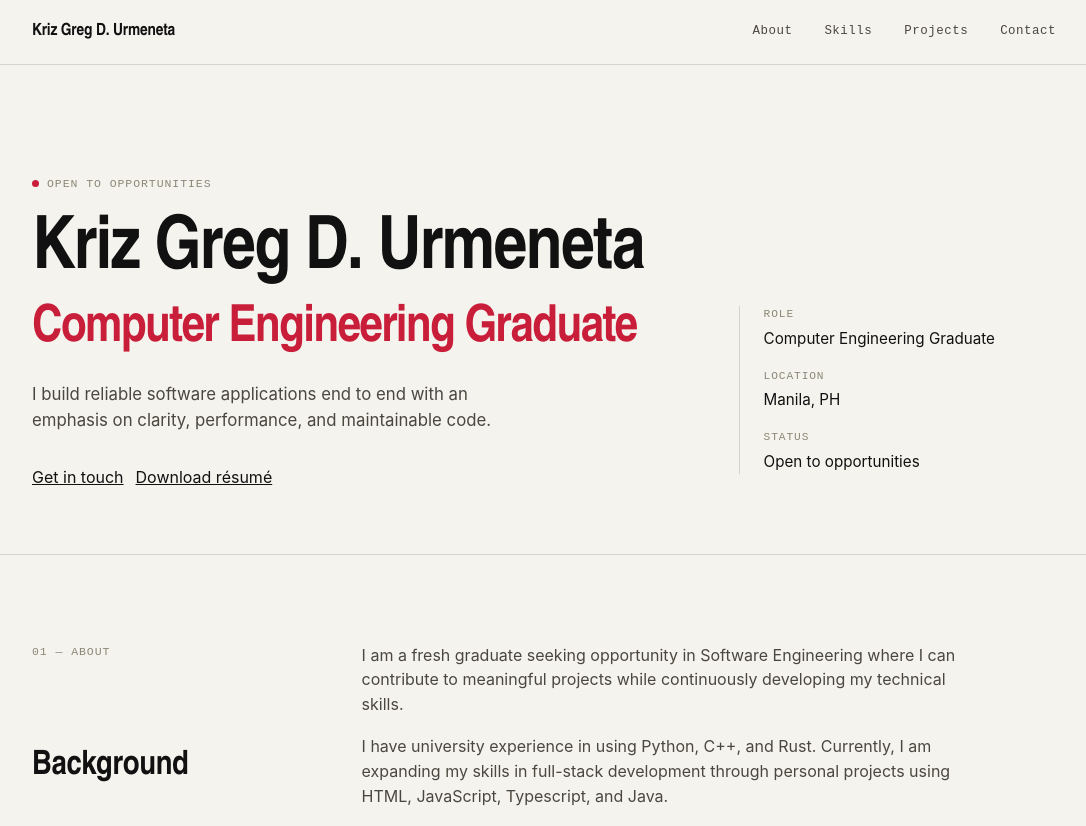
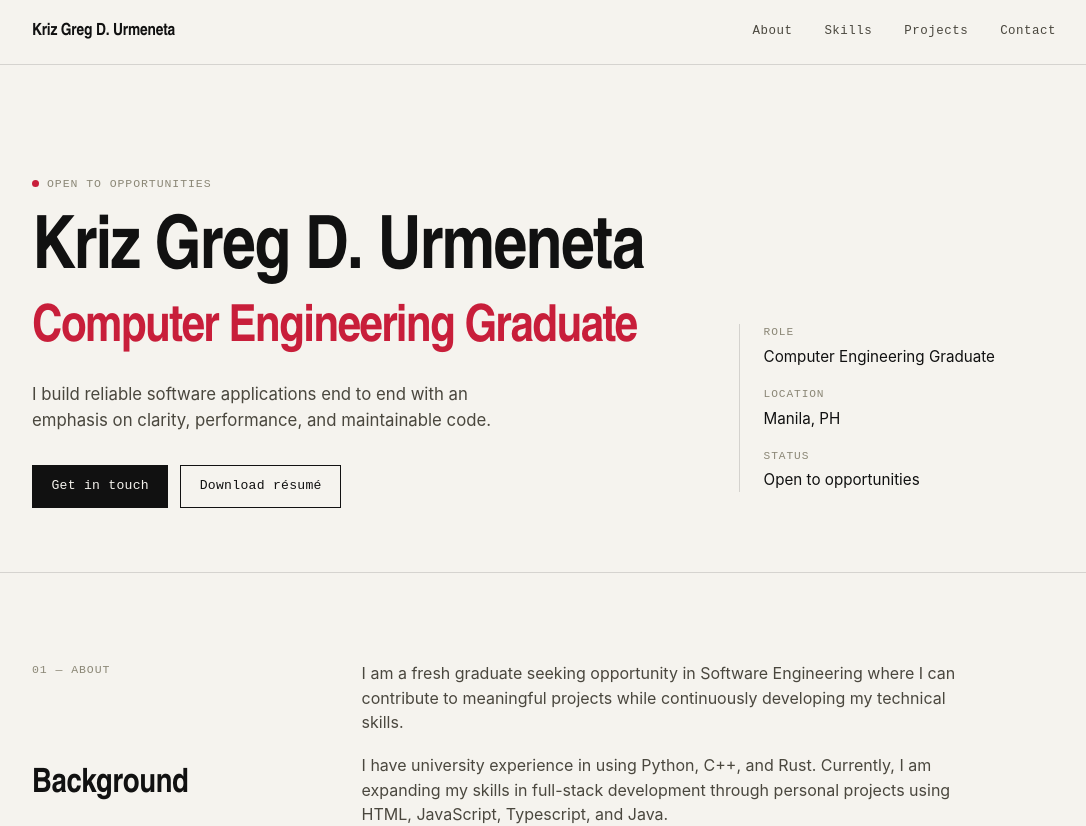
Before and after one commit to krazesu/Portfolio, a React (Vite) app: page / in a window 1280 px wide. Shown: the top 826 px of the page, without its empty margins (96-1182 px from the left). Built offline with nearby package versions, Linux system fonts and the light colour scheme.

Commit message:
Update index.css

```diff
--- a/src/index.css
+++ b/src/index.css
@@ -96,3 +96,37 @@ img {
   letter-spacing: -0.01em;
   margin: 0;
 }
+
+/* ── Buttons ────────────────────────────────────────────── */
+.btn {
+  display: inline-flex;
+  align-items: center;
+  gap: 0.5rem;
+  font-family: var(--font-mono);
+  font-size: 0.82rem;
+  letter-spacing: 0.02em;
+  text-decoration: none;
+  padding: 0.65rem 1.15rem;
+  border: 1px solid var(--ink);
+  transition: background 0.15s ease, color 0.15s ease, border-color 0.15s ease;
+}
+
+.btn-primary {
+  background: var(--ink);
+  color: var(--paper);
+}
+
+.btn-primary:hover {
+  background: var(--accent);
+  border-color: var(--accent);
+}
+
+.btn-ghost {
+  background: transparent;
+  color: var(--ink);
+}
+
+.btn-ghost:hover {
+  border-color: var(--accent);
+  color: var(--accent);
+}
```
